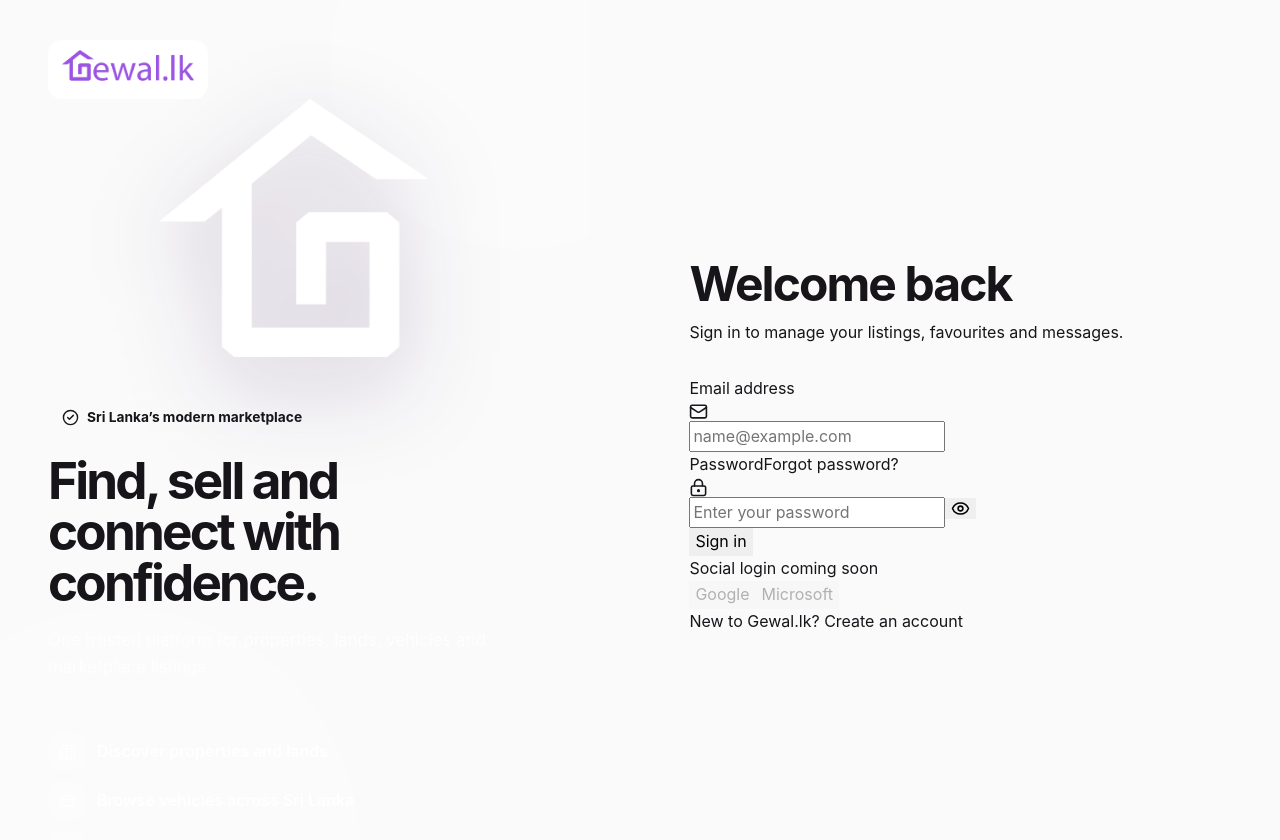
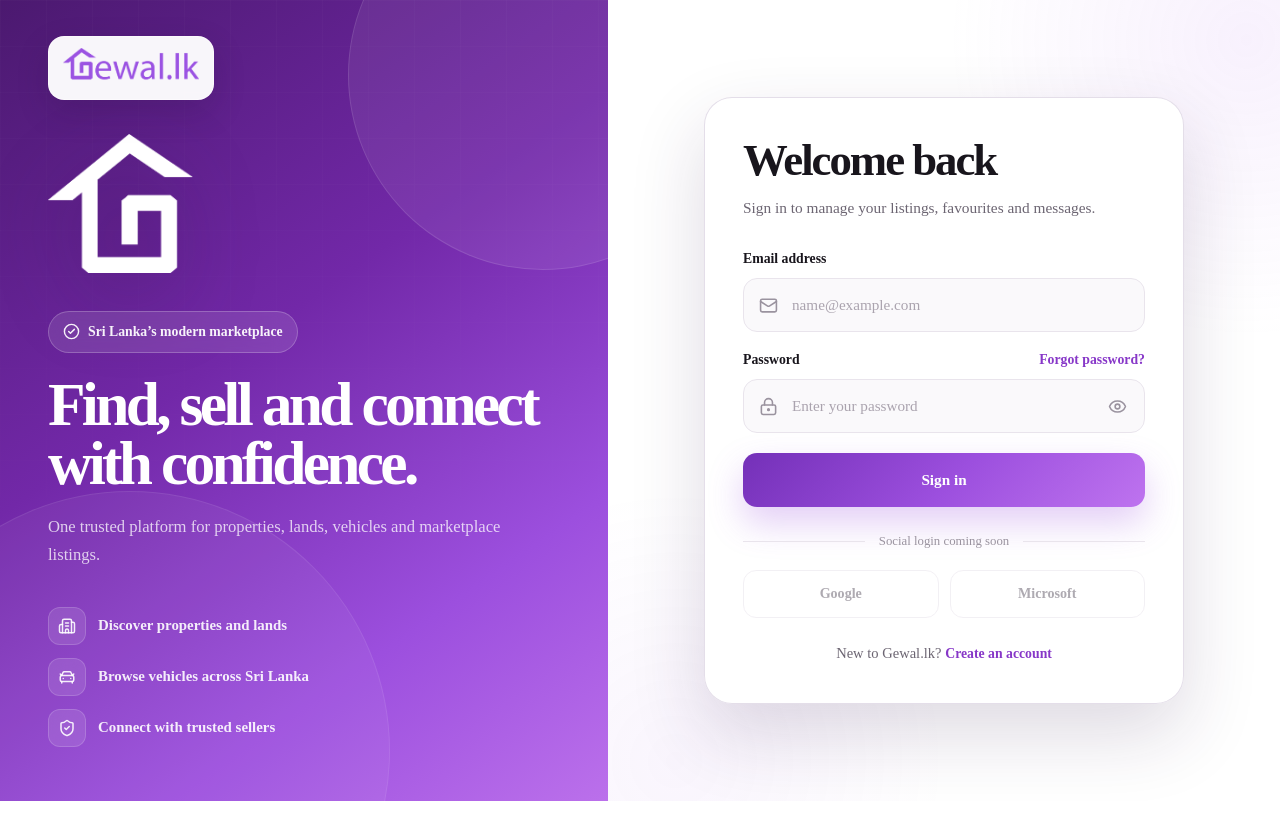
Before and after one commit to ChathuraHIDD/gewal.lk, a React (Vite) app in the folder gewal-lk/frontend/: page /login in a window 1280 px wide. Shown: the top 840 px of the page. After the commit the page ends 801 px from the top, so only its background shows below. Built offline with nearby package versions, Linux system fonts and the light colour scheme; no server answers.

Commit message:
C.0.0.1.9

```diff
--- a/gewal-lk/frontend/src/components/auth/AuthLayout/AuthLayout.css
+++ b/gewal-lk/frontend/src/components/auth/AuthLayout/AuthLayout.css
@@ -1,8 +1,6 @@
 .auth-layout {
   display: grid;
-  grid-template-columns:
-    minmax(420px, 0.92fr)
-    minmax(500px, 1.08fr);
+  grid-template-columns: minmax(480px, 0.95fr) minmax(520px, 1.05fr);
   min-height: 100vh;
   background: var(--surface);
 }
@@ -11,57 +9,74 @@
   position: relative;
   display: flex;
   flex-direction: column;
+  min-height: 100vh;
   overflow: hidden;
-  padding: 40px 48px;
+  padding: 36px 48px 44px;
   color: var(--white);
+  background: var(--gradient-auth);
+}
+
+.auth-layout__visual::before {
+  position: absolute;
+  inset: 0;
   background:
-    radial-gradient(
-      circle at 20% 15%,
-      rgba(255, 255, 255, 0.2),
-      transparent 32%
+    linear-gradient(
+      rgba(255, 255, 255, 0.025) 1px,
+      transparent 1px
     ),
     linear-gradient(
-      145deg,
-      var(--primary-800),
-      var(--primary-500) 58%,
-      var(--primary-400)
+      90deg,
+      rgba(255, 255, 255, 0.025) 1px,
+      transparent 1px
     );
+  background-size: 46px 46px;
+  content: "";
+  mask-image: linear-gradient(
+    to bottom,
+    rgba(0, 0, 0, 0.8),
+    transparent 90%
+  );
+  pointer-events: none;
 }
 
 .auth-layout__brand {
   position: relative;
-  z-index: 3;
-  display: inline-block;
-  width: 160px;
-  padding: 10px 14px;
-  border-radius: var(--radius-md);
-  background: rgba(255, 255, 255, 0.95);
+  z-index: 4;
+  display: inline-flex;
+  align-items: center;
+  width: 166px;
+  padding: 11px 14px;
+  border: 1px solid rgba(255, 255, 255, 0.55);
+  border-radius: 16px;
+  background: rgba(255, 255, 255, 0.96);
+  box-shadow: 0 12px 32px rgba(40, 14, 58, 0.18);
 }
 
 .auth-layout__brand img {
   width: 100%;
+  height: auto;
 }
 
 .auth-layout__visual-content {
   position: relative;
-  z-index: 2;
+  z-index: 3;
   display: flex;
   flex: 1;
   flex-direction: column;
   justify-content: center;
-  max-width: 520px;
+  width: min(100%, 530px);
   margin-inline: auto;
+  padding-block: 34px 10px;
 }
 
 .auth-layout__symbol {
-  width: min(270px, 68%);
-  margin: 0 auto 40px;
+  width: 145px;
+  margin-bottom: 38px;
   filter:
     brightness(0)
     invert(1)
     drop-shadow(
-      0 28px 45px
-      rgba(59, 18, 88, 0.25)
+      0 24px 38px rgba(47, 11, 66, 0.28)
     );
 }
 
@@ -69,112 +84,143 @@
   display: inline-flex;
   align-items: center;
   gap: 8px;
-  margin-bottom: 18px;
-  padding: 8px 13px;
-  border: 1px solid
-    rgba(255, 255, 255, 0.24);
+  width: fit-content;
+  margin-bottom: 22px;
+  padding: 9px 14px;
+  border: 1px solid rgba(255, 255, 255, 0.22);
   border-radius: var(--radius-pill);
-  background: rgba(255, 255, 255, 0.12);
+  color: rgba(255, 255, 255, 0.94);
+  background: rgba(255, 255, 255, 0.11);
+  backdrop-filter: blur(12px);
   font-size: 0.86rem;
   font-weight: 700;
 }
 
 .auth-layout__visual h2 {
-  max-width: 470px;
-  margin-bottom: 18px;
-  font-size: clamp(2.4rem, 4vw, 4.5rem);
-  line-height: 1;
-  letter-spacing: -0.055em;
+  max-width: 520px;
+  margin-bottom: 20px;
+  color: var(--white);
+  font-size: clamp(2.8rem, 4.8vw, 5.3rem);
+  font-weight: 750;
+  line-height: 0.96;
+  letter-spacing: -0.06em;
 }
 
 .auth-layout__visual-description {
-  max-width: 470px;
-  color: rgba(255, 255, 255, 0.8);
-  font-size: 1.05rem;
+  max-width: 500px;
+  margin-bottom: 0;
+  color: rgba(255, 255, 255, 0.76);
+  font-size: 1.04rem;
+  line-height: 1.7;
 }
 
 .auth-layout__features {
   display: grid;
-  gap: 12px;
-  margin-top: 36px;
+  gap: 13px;
+  margin-top: 38px;
 }
 
 .auth-layout__feature {
   display: flex;
   align-items: center;
   gap: 12px;
-  color: rgba(255, 255, 255, 0.92);
+  color: rgba(255, 255, 255, 0.9);
+  font-size: 0.93rem;
   font-weight: 600;
 }
 
 .auth-layout__feature span {
   display: grid;
   place-items: center;
-  width: 37px;
-  height: 37px;
+  width: 38px;
+  height: 38px;
+  flex-shrink: 0;
+  border: 1px solid rgba(255, 255, 255, 0.16);
   border-radius: 12px;
-  background: rgba(255, 255, 255, 0.14);
+  background: rgba(255, 255, 255, 0.11);
+  backdrop-filter: blur(10px);
 }
 
 .auth-layout__orb {
   position: absolute;
   border-radius: 50%;
-  background: rgba(255, 255, 255, 0.09);
   pointer-events: none;
 }
 
 .auth-layout__orb--one {
-  top: -130px;
-  right: -120px;
-  width: 380px;
-  height: 380px;
+  top: -120px;
+  right: -130px;
+  width: 390px;
+  height: 390px;
+  border: 1px solid rgba(255, 255, 255, 0.11);
+  background: rgba(255, 255, 255, 0.07);
 }
 
 .auth-layout__orb--two {
-  bottom: -180px;
-  left: -120px;
-  width: 480px;
-  height: 480px;
+  bottom: -210px;
+  left: -130px;
+  width: 520px;
+  height: 520px;
+  border: 1px solid rgba(255, 255, 255, 0.08);
+  background: rgba(255, 255, 255, 0.05);
 }
 
 .auth-layout__form-section {
+  position: relative;
   display: grid;
   place-items: center;
-  padding: 50px 28px;
+  min-height: 100vh;
+  overflow: auto;
+  padding: 58px 42px;
   background:
     radial-gradient(
-      circle at 90% 5%,
-      rgba(185, 111, 242, 0.09),
+      circle at 95% 5%,
+      rgba(184, 117, 236, 0.1),
       transparent 30%
+    ),
+    radial-gradient(
+      circle at 10% 95%,
+      rgba(156, 79, 222, 0.06),
+      transparent 28%
     ),
     var(--surface);
 }
 
 .auth-layout__form-container {
-  width: min(100%, 490px);
+  width: min(100%, 480px);
+  padding: 38px;
+  border: 1px solid rgba(226, 219, 231, 0.9);
+  border-radius: 28px;
+  background: rgba(255, 255, 255, 0.92);
+  box-shadow: var(--shadow-lg);
+  backdrop-filter: blur(18px);
 }
 
 .auth-layout__heading {
-  margin-bottom: 30px;
+  margin-bottom: 28px;
 }
 
 .auth-layout__heading h1 {
   margin-bottom: 10px;
-  font-size: clamp(2rem, 4vw, 3rem);
-  line-height: 1.1;
-  letter-spacing: -0.04em;
+  color: var(--text-primary);
+  font-size: clamp(2rem, 3.5vw, 2.8rem);
+  font-weight: 750;
+  line-height: 1.08;
+  letter-spacing: -0.045em;
 }
 
 .auth-layout__heading p {
   margin-bottom: 0;
   color: var(--text-secondary);
+  font-size: 0.96rem;
+  line-height: 1.65;
 }
 
 .auth-layout__mobile-logo {
   display: none;
 }
 
-@media (max-width: 980px) {
+@media (max-width: 1050px) {
   .auth-layout {
     grid-template-columns: 1fr;
   }
@@ -186,22 +232,31 @@
   .auth-layout__form-section {
     align-content: start;
     min-height: 100vh;
-    padding-top: 34px;
+    padding: 32px 22px 50px;
   }
 
   .auth-layout__mobile-logo {
     display: block;
-    width: min(100%, 490px);
-    margin-bottom: 46px;
+    width: min(100%, 480px);
+    margin-bottom: 28px;
   }
 
   .auth-layout__mobile-logo img {
-    width: 155px;
+    width: 156px;
   }
 }
 
-@media (max-width: 520px) {
+@media (max-width: 560px) {
   .auth-layout__form-section {
-    padding-inline: 18px;
+    padding-inline: 14px;
+  }
+
+  .auth-layout__form-container {
+    padding: 28px 20px;
+    border-radius: 22px;
+  }
+
+  .auth-layout__heading {
+    margin-bottom: 24px;
   }
 }
--- a/gewal-lk/frontend/src/main.jsx
+++ b/gewal-lk/frontend/src/main.jsx
@@ -9,6 +9,7 @@ import "./styles/variables.css";
 import "./styles/reset.css";
 import "./styles/globals.css";
 import "./styles/animations.css";
+import "./styles/auth.css";
 
 createRoot(
   document.getElementById("root")
--- a/gewal-lk/frontend/src/styles/auth.css
+++ b/gewal-lk/frontend/src/styles/auth.css
@@ -1,12 +1,12 @@
 .auth-form {
   display: grid;
-  gap: 18px;
+  gap: 17px;
 }
 
 .auth-form__row {
   display: grid;
   grid-template-columns: 1fr 1fr;
-  gap: 14px;
+  gap: 13px;
 }
 
 .auth-field {
@@ -18,11 +18,12 @@
   display: flex;
   align-items: center;
   justify-content: space-between;
+  gap: 15px;
 }
 
 .auth-field label {
   color: var(--text-primary);
-  font-size: 0.9rem;
+  font-size: 0.86rem;
   font-weight: 700;
 }
 
@@ -34,51 +35,65 @@
 
 .auth-field__input > svg {
   position: absolute;
-  left: 15px;
+  left: 16px;
+  z-index: 2;
   color: var(--text-muted);
   pointer-events: none;
+  transition: color var(--transition-fast);
 }
 
 .auth-field__input input {
   width: 100%;
-  min-height: 54px;
-  padding: 0 46px;
+  height: 54px;
+  padding: 0 48px;
   border: 1px solid var(--border);
-  border-radius: var(--radius-md);
+  border-radius: 14px;
   color: var(--text-primary);
-  background: var(--surface-soft);
+  background: #faf9fb;
+  font-size: 0.95rem;
   transition:
     border-color var(--transition-fast),
     background var(--transition-fast),
     box-shadow var(--transition-fast);
 }
 
+.auth-field__input input:hover {
+  border-color: var(--border-dark);
+}
+
 .auth-field__input input:focus {
   border-color: var(--primary-400);
   background: var(--white);
-  box-shadow:
-    0 0 0 4px
-    rgba(155, 77, 227, 0.1);
+  box-shadow: 0 0 0 4px rgba(156, 79, 222, 0.1);
+}
+
+.auth-field__input:focus-within > svg {
+  color: var(--primary-600);
 }
 
 .auth-field__input input::placeholder {
-  color: var(--text-muted);
+  color: #aaa3ae;
 }
 
 .auth-field__password-button {
   position: absolute;
-  right: 10px;
+  right: 9px;
+  z-index: 3;
   display: grid;
   place-items: center;
-  width: 36px;
-  height: 36px;
-  border-radius: 50%;
+  width: 37px;
+  height: 37px;
+  padding: 0;
+  border-radius: 11px;
   color: var(--text-muted);
   background: transparent;
+  transition:
+    color var(--transition-fast),
+    background var(--transition-fast);
 }
 
 .auth-field__password-button:hover {
-  color: var(--primary-600);
+  color: var(--primary-700);
   background: var(--primary-50);
 }
 
@@ -87,73 +102,89 @@
   align-items: center;
   justify-content: center;
   gap: 9px;
+  width: 100%;
   min-height: 54px;
-  margin-top: 4px;
-  border-radius: var(--radius-md);
+  margin-top: 3px;
+  padding: 0 22px;
+  border: 0;
+  border-radius: 14px;
   color: var(--white);
   background: var(--gradient-primary);
+  font-size: 0.95rem;
   font-weight: 750;
   box-shadow: var(--shadow-primary);
+  cursor: pointer;
   transition:
     transform var(--transition-fast),
+    box-shadow var(--transition-fast),
     opacity var(--transition-fast);
 }
 
 .auth-form__button:hover:not(:disabled) {
   transform: translateY(-2px);
+  box-shadow: 0 20px 42px rgba(156, 79, 222, 0.36);
+}
+
+.auth-form__button:active:not(:disabled) {
+  transform: translateY(0);
 }
 
 .auth-form__button:disabled {
   cursor: not-allowed;
-  opacity: 0.68;
+  opacity: 0.65;
 }
 
 .auth-form__footer {
   margin: 24px 0 0;
   color: var(--text-secondary);
+  font-size: 0.91rem;
   text-align: center;
+}
+
+.auth-form__footer + .auth-form__footer {
+  margin-top: 11px;
 }
 
 .auth-form__footer a,
 .auth-field__link {
   color: var(--primary-600);
+  font-size: 0.86rem;
   font-weight: 700;
+  text-decoration: none;
 }
 
 .auth-form__footer a:hover,
 .auth-field__link:hover {
-  text-decoration: underline;
+  color: var(--primary-800);
 }
 
 .auth-alert {
   padding: 13px 15px;
-  border-radius: var(--radius-md);
-  font-size: 0.9rem;
+  border-radius: 13px;
+  font-size: 0.88rem;
+  line-height: 1.5;
 }
 
 .auth-alert--error {
-  border: 1px solid
-    rgba(209, 67, 67, 0.2);
+  border: 1px solid rgba(207, 65, 65, 0.2);
   color: var(--danger);
-  background:
-    rgba(209, 67, 67, 0.07);
+  background: rgba(207, 65, 65, 0.07);
 }
 
 .auth-alert--success {
-  border: 1px solid
-    rgba(22, 135, 91, 0.2);
+  border: 1px solid rgba(23, 135, 91, 0.2);
   color: var(--success);
-  background:
-    rgba(22, 135, 91, 0.07);
+  background: rgba(23, 135, 91, 0.07);
 }
 
 .auth-divider {
   display: flex;
   align-items: center;
   gap: 14px;
-  margin-block: 24px;
+  margin-block: 24px 18px;
   color: var(--text-muted);
-  font-size: 0.86rem;
+  font-size: 0.8rem;
+  text-align: center;
 }
 
 .auth-divider::before,
@@ -167,19 +198,20 @@
 .auth-social-grid {
   display: grid;
   grid-template-columns: 1fr 1fr;
-  gap: 12px;
+  gap: 11px;
 }
 
 .auth-social-button {
   display: flex;
   align-items: center;
   justify-content: center;
-  gap: 9px;
   min-height: 48px;
+  padding: 0 16px;
   border: 1px solid var(--border);
-  border-radius: var(--radius-md);
-  color: var(--text-primary);
+  border-radius: 13px;
+  color: var(--text-secondary);
   background: var(--white);
+  font-size: 0.88rem;
   font-weight: 650;
 }
 
@@ -193,26 +225,27 @@
   align-items: flex-start;
   gap: 10px;
   color: var(--text-secondary);
-  font-size: 0.9rem;
+  font-size: 0.83rem;
+  line-height: 1.5;
 }
 
 .auth-checkbox input {
   width: 17px;
   height: 17px;
-  margin-top: 3px;
+  flex-shrink: 0;
+  margin-top: 2px;
   accent-color: var(--primary-600);
 }
 
 .auth-checkbox a {
   color: var(--primary-600);
-  font-weight: 650;
+  font-weight: 700;
 }
 
 .auth-spinner {
   width: 19px;
   height: 19px;
-  border: 2px solid
-    rgba(255, 255, 255, 0.38);
+  border: 2px solid rgba(255, 255, 255, 0.35);
   border-top-color: var(--white);
   border-radius: 50%;
   animation: authSpin 0.7s linear infinite;
@@ -224,9 +257,17 @@
   }
 }
 
-@media (max-width: 520px) {
+@media (max-width: 560px) {
   .auth-form__row,
   .auth-social-grid {
     grid-template-columns: 1fr;
   }
+
+  .auth-field__input input {
+    height: 52px;
+  }
+
+  .auth-form__button {
+    min-height: 52px;
+  }
 }
--- a/gewal-lk/frontend/src/styles/variables.css
+++ b/gewal-lk/frontend/src/styles/variables.css
@@ -1,91 +1,74 @@
 :root {
-  --color-primary-50: #faf7ff;
-  --color-primary-100: #f3ebff;
-  --color-primary-200: #e7d4ff;
-  --color-primary-300: #d4adff;
-  --color-primary-400: #b977f4;
-  --color-primary-500: #9b4de3;
-  --color-primary-600: #8734cc;
-  --color-primary-700: #7128a8;
-  --color-primary-800: #5e2488;
-  --color-primary-900: #4d1e6f;
+  --primary-50: #faf7ff;
+  --primary-100: #f3eaff;
+  --primary-200: #e6d2fb;
+  --primary-300: #d1a8f5;
+  --primary-400: #b875ec;
+  --primary-500: #9c4fde;
+  --primary-600: #8737c8;
+  --primary-700: #7029a7;
+  --primary-800: #592283;
+  --primary-900: #451a66;
 
-  --color-accent: #b866f1;
-  --color-accent-soft: #f1e5fc;
+  --white: #ffffff;
+  --black: #111014;
 
-  --color-white: #ffffff;
-  --color-black: #111111;
+  --background: #f8f7fa;
+  --surface: #ffffff;
+  --surface-soft: #f8f5fb;
 
-  --color-background: #fafafa;
-  --color-surface: #ffffff;
-  --color-surface-soft: #f7f5fa;
+  --text-primary: #18151c;
+  --text-secondary: #6c6572;
+  --text-muted: #9a939f;
 
-  --color-text-primary: #17151a;
-  --color-text-secondary: #66616b;
-  --color-text-muted: #908a95;
+  --border: #e9e4ec;
+  --border-dark: #d8d0dd;
 
-  --color-border: #e9e5ec;
-  --color-border-dark: #d9d2de;
+  --success: #17875b;
+  --warning: #c98210;
+  --danger: #cf4141;
 
-  --color-success: #16875b;
-  --color-warning: #d68910;
-  --color-error: #d14343;
-  --color-info: #2878c7;
+  --gradient-primary: linear-gradient(
+    135deg,
+    #7430b8 0%,
+    #9c4fde 52%,
+    #be73ef 100%
+  );
 
-  --gradient-primary:
-    linear-gradient(
-      135deg,
-      #7f32c7 0%,
-      #9b4de3 48%,
-      #bb70f0 100%
-    );
-
-  --gradient-hero:
-    radial-gradient(
-      circle at 10% 10%,
-      rgba(185, 119, 244, 0.22),
-      transparent 34%
-    ),
-    radial-gradient(
-      circle at 88% 16%,
-      rgba(126, 50, 199, 0.18),
-      transparent 30%
-    ),
-    linear-gradient(
-      180deg,
-      #fff 0%,
-      #faf7ff 100%
-    );
-
-  --shadow-xs:
-    0 1px 2px rgba(25, 12, 35, 0.05);
+  --gradient-auth: linear-gradient(
+    145deg,
+    #4b196f 0%,
+    #7228a8 42%,
+    #9c4fde 75%,
+    #bb70eb 100%
+  );
 
   --shadow-sm:
-    0 4px 15px rgba(44, 22, 62, 0.07);
+    0 8px 24px rgba(45, 25, 58, 0.07);
 
   --shadow-md:
-    0 12px 32px rgba(65, 31, 90, 0.1);
+    0 18px 45px rgba(54, 28, 73, 0.12);
 
   --shadow-lg:
-    0 24px 60px rgba(76, 36, 105, 0.14);
+    0 30px 75px rgba(52, 24, 72, 0.16);
 
   --shadow-primary:
-    0 16px 40px rgba(155, 77, 227, 0.28);
+    0 16px 35px rgba(156, 79, 222, 0.28);
 
-  --radius-sm: 8px;
-  --radius-md: 14px;
+  --radius-sm: 10px;
+  --radius-md: 15px;
   --radius-lg: 22px;
   --radius-xl: 30px;
   --radius-pill: 999px;
 
   --container-width: 1240px;
-  --header-height: 78px;
+  --header-height: 82px;
 
   --transition-fast: 160ms ease;
   --transition-normal: 280ms ease;
   --transition-slow: 500ms ease;
 
-  --font-primary:
+  --font-main:
     Inter,
     -apple-system,
     BlinkMacSystemFont,
```
